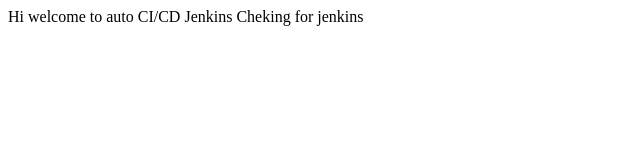
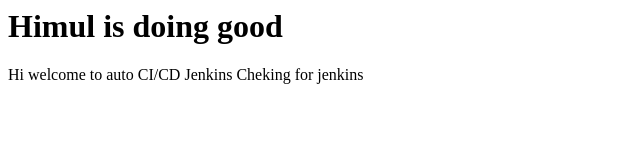
Before and after one commit to Himul-dada/practice2, a plain HTML site: page index.html in a window 1280 px wide. Shown: the whole page, without its empty margins (0-640 px from the left). Drawn offline with Linux system fonts and the light colour scheme.

Commit message:
edited files

```diff
--- a/index.html
+++ b/index.html
@@ -1,6 +1,8 @@
 <html>
   <title> Welcome </title>
 <body>
+<h1> Himul is doing good </h1>
+
 Hi welcome to auto CI/CD Jenkins
 
 <cr> Cheking for jenkins </cr>
```
